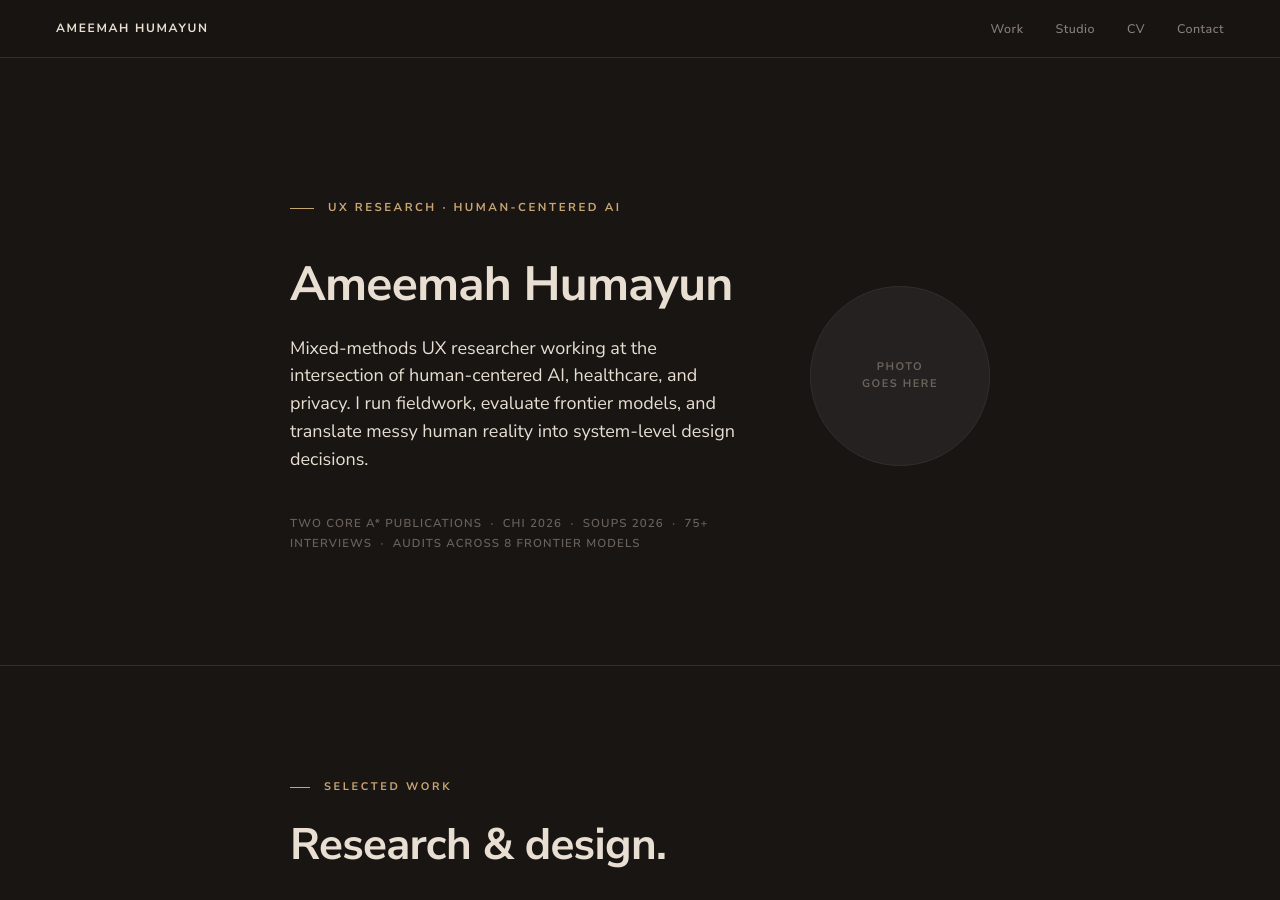
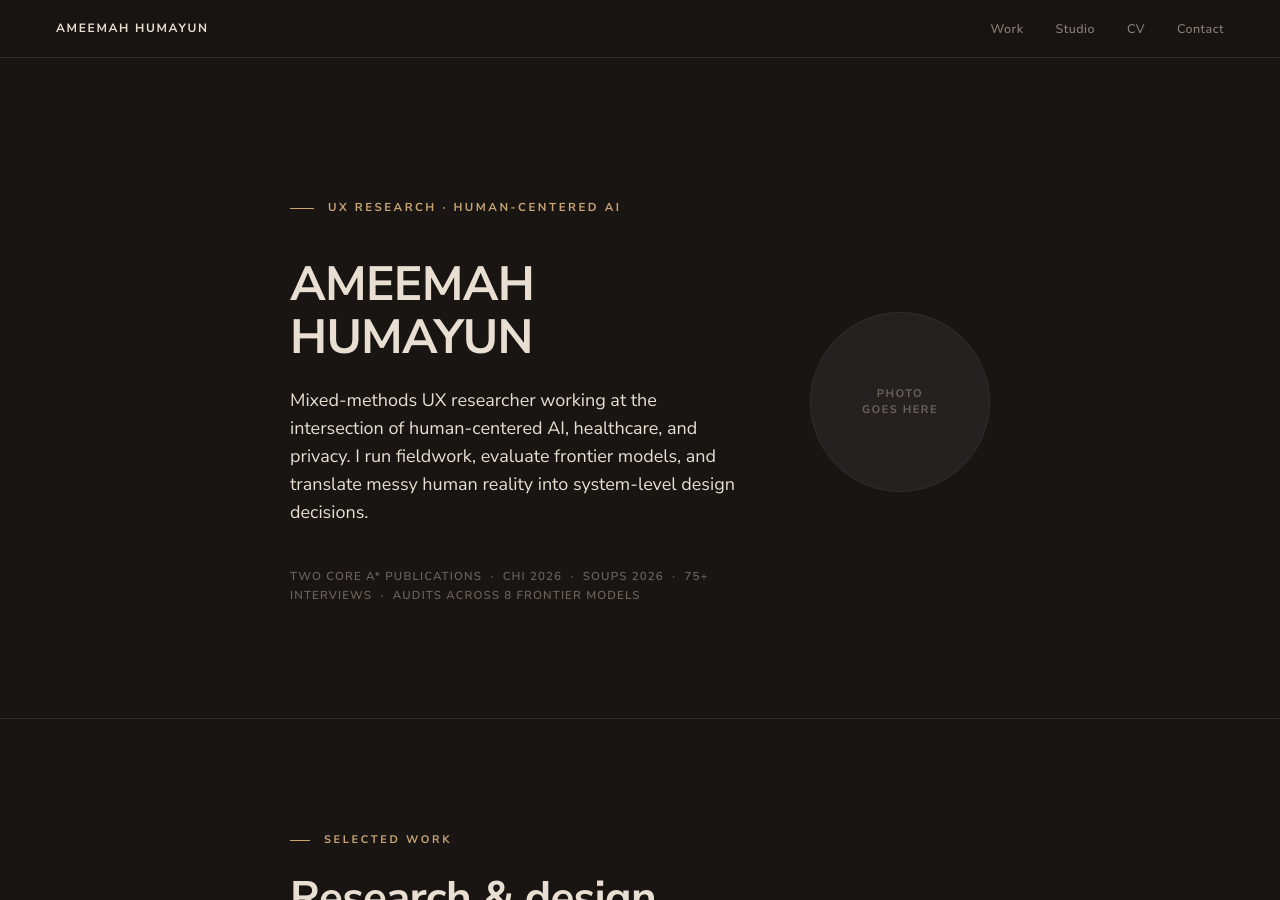
Before and after one commit to ameemahumayun/ameemahumayun.github.io, a Jekyll site: the page built from index.html, in a window 1280 px wide and 900 px high. Built offline with Jekyll 4.4.1, drawn with Linux system fonts in a browser that asks for light colours.

Commit message:
Update index.html

```diff
--- a/index.html
+++ b/index.html
@@ -9,7 +9,7 @@ description: Mixed-methods UX researcher working on human-centered AI for health
   <div class="hero__inner">
     <div class="hero__text">
       <div class="eyebrow eyebrow-rule">UX Research · Human-Centered AI</div>
-      <h1 style="margin-top: 0.5rem; margin-bottom: 1.5rem;">Ameemah Humayun</h1>
+      <h1 style="margin-top: 0.5rem; margin-bottom: 1.5rem;">AMEEMAH HUMAYUN</h1>
       <p class="lead" style="max-width:600px;">Mixed-methods UX researcher working at the intersection of human-centered AI, healthcare, and privacy. I run fieldwork, evaluate frontier models, and translate messy human reality into system-level design decisions.</p>
       <p class="eyebrow" style="margin-top:2.5rem;color:var(--color-text-mute);font-weight:600;letter-spacing:0.1em;">
         Two CORE A* publications &nbsp;·&nbsp; CHI 2026 &nbsp;·&nbsp; SOUPS 2026 &nbsp;·&nbsp; 75+ interviews &nbsp;·&nbsp; audits across 8 frontier models
```
